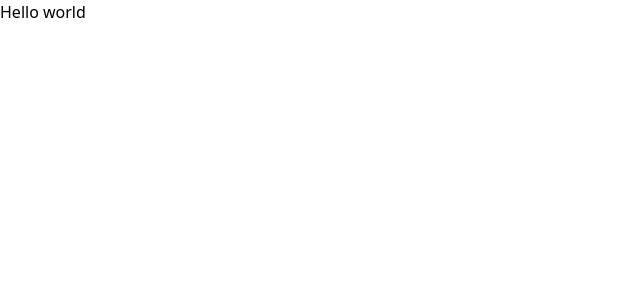
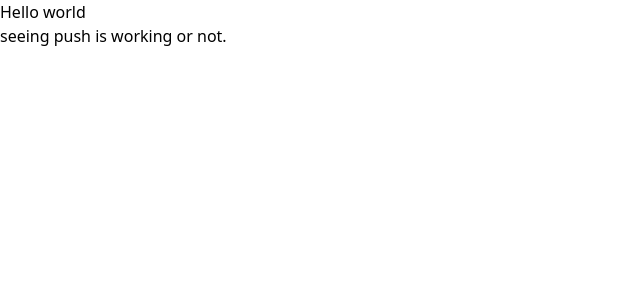
Before and after one commit to ayush-6338/Marketplace_for_startups, a React (Vite) app in the folder Project_folder/: page / in a window 1280 px wide. Shown: the top 300 px of the page, without its empty margins (0-640 px from the left). Built offline with nearby package versions, Linux system fonts and the light colour scheme.

Commit message:
checking it

```diff
--- a/Project_folder/src/App.jsx
+++ b/Project_folder/src/App.jsx
@@ -4,6 +4,7 @@ const App = () => {
   return (
     <div>
       <h1>Hello world</h1>
+      <p>seeing push is working or not.</p>
     </div>
   )
 }
```
